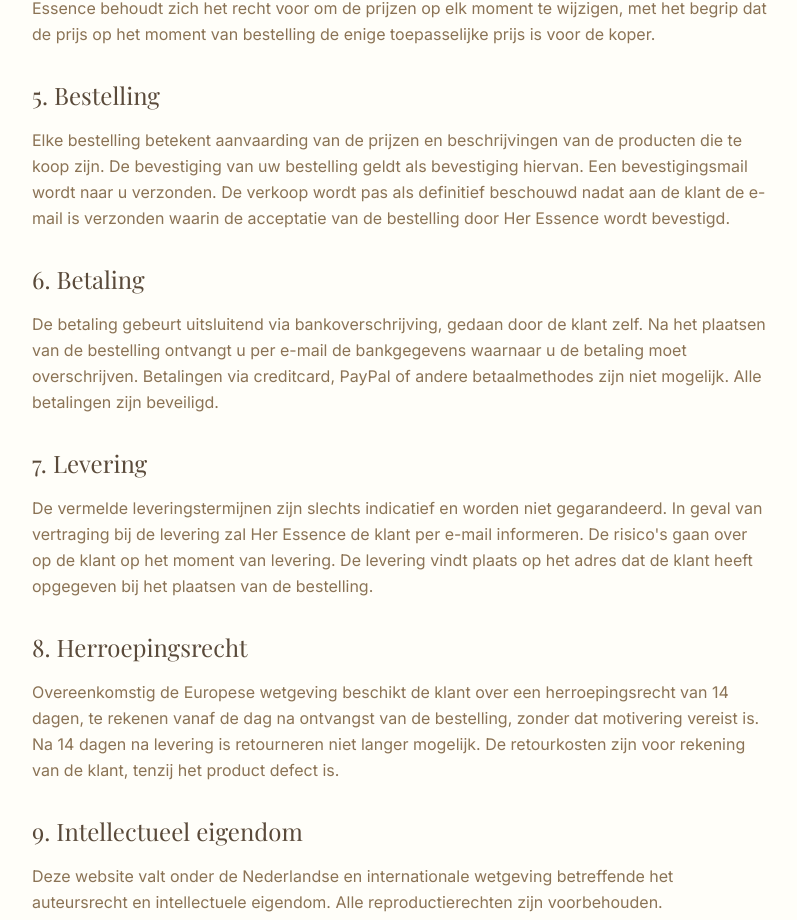
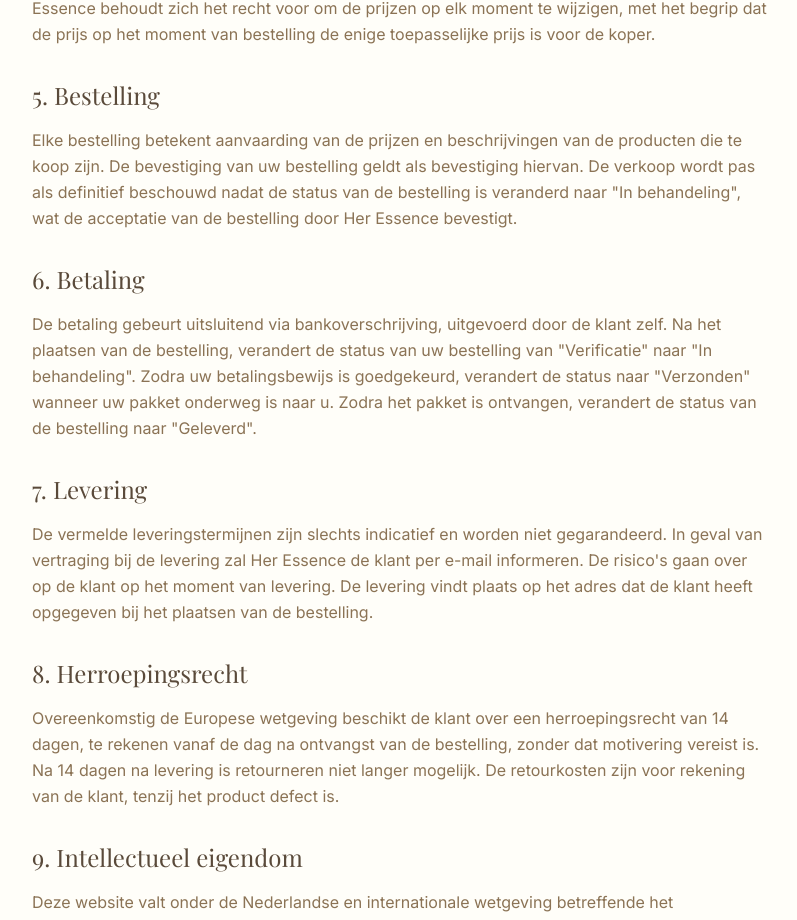
Before and after one commit to Yanick301/beaut-, a Next.js app: page /cgv in a window 1280 px wide. Shown: the part 1095-2015 px from the top of the page, without its empty margins (240-1037 px from the left). Built offline with nearby package versions, Linux system fonts and the light colour scheme; no server answers; a web font is replaced by a local one.

Commit message:
terminus

```diff
--- a/app/cgv/page.tsx
+++ b/app/cgv/page.tsx
@@ -47,20 +47,14 @@ export default function CGVPage() {
           <section>
             <h2 className="font-elegant text-2xl text-brown-dark mb-4">5. Bestelling</h2>
             <p>
-              Elke bestelling betekent aanvaarding van de prijzen en beschrijvingen van de producten die te koop zijn.
-              De bevestiging van uw bestelling geldt als bevestiging hiervan. Een bevestigingsmail
-              wordt naar u verzonden. De verkoop wordt pas als definitief beschouwd nadat aan de klant
-              de e-mail is verzonden waarin de acceptatie van de bestelling door Her Essence wordt bevestigd.
+              Elke bestelling betekent aanvaarding van de prijzen en beschrijvingen van de producten die te koop zijn. De bevestiging van uw bestelling geldt als bevestiging hiervan. De verkoop wordt pas als definitief beschouwd nadat de status van de bestelling is veranderd naar "In behandeling", wat de acceptatie van de bestelling door Her Essence bevestigt.
             </p>
           </section>
 
           <section>
             <h2 className="font-elegant text-2xl text-brown-dark mb-4">6. Betaling</h2>
             <p>
-              De betaling gebeurt uitsluitend via bankoverschrijving, gedaan door de klant zelf.
-              Na het plaatsen van de bestelling ontvangt u per e-mail de bankgegevens waarnaar u de betaling moet
-              overschrijven. Betalingen via creditcard, PayPal of andere betaalmethodes zijn niet mogelijk.
-              Alle betalingen zijn beveiligd.
+              De betaling gebeurt uitsluitend via bankoverschrijving, uitgevoerd door de klant zelf. Na het plaatsen van de bestelling, verandert de status van uw bestelling van "Verificatie" naar "In behandeling". Zodra uw betalingsbewijs is goedgekeurd, verandert de status naar "Verzonden" wanneer uw pakket onderweg is naar u. Zodra het pakket is ontvangen, verandert de status van de bestelling naar "Geleverd".
             </p>
           </section>
 
--- a/app/faq/page.tsx
+++ b/app/faq/page.tsx
@@ -11,15 +11,15 @@ interface FAQItem {
 const faqs: FAQItem[] = [
   {
     question: 'Wat zijn de leveringstermijnen?',
-    answer: 'De standaard levering duurt 2-3 werkdagen in België. De levering is gratis vanaf €150 bestelling, anders zijn de verzendkosten €2,99. We leveren enkel in België.',
+    answer: 'De standaard levering duurt 2-3 werkdagen in Nederland. De levering is gratis vanaf €150 bestelling, anders zijn de verzendkosten €2,99. We leveren enkel in Nederland.',
   },
   {
     question: 'Welke betalingsmethodes accepteert u?',
-    answer: 'We accepteren bankkaarten (Visa, Mastercard, Bancontact), overschrijvingen en PayPal. Alle betalingen zijn beveiligd en versleuteld.',
+    answer: 'We accepteren enkel overschrijvingen. Elke klant moet voor het valideren van de bestelling een instant bankoverschrijving uitvoeren naar het rekeningnummer dat wordt vermeld op de betalingspagina. Na het uitvoeren van de overschrijving moet de klant het bewijs uploaden op de uploadpagina. Ons team zorgt voor de analyse en validatie van de bestelling.',
   },
   {
     question: 'Kan ik een product retourneren?',
-    answer: 'Ja, u heeft 30 dagen na ontvangst om een ongeopend product in originele verpakking terug te sturen. Retourkosten zijn voor uw rekening, tenzij het product defect is.',
+    answer: 'Ja, u heeft 14 dagen na ontvangst om een ongeopend product in originele verpakking terug te sturen. Retourkosten zijn voor uw rekening, tenzij het product defect is.',
   },
   {
     question: 'Worden uw producten getest op dieren?',
@@ -38,7 +38,7 @@ const faqs: FAQItem[] = [
     answer: 'Ja, sommige producten bevatten monsters in uw bestelling. U kunt deze ook toevoegen bij het afrekenen indien beschikbaar.',
   },
   {
-    question: 'Que faire en cas de problème avec ma commande ?',
+    question: 'Wat moet ik doen als er een probleem is met mijn bestelling?',
     answer: 'Neem onmiddellijk contact met ons op via contact@heressence.nl. Ons team lost het probleem snel op en reageert binnen 24 werkdagen.'
   },
 ];
```
